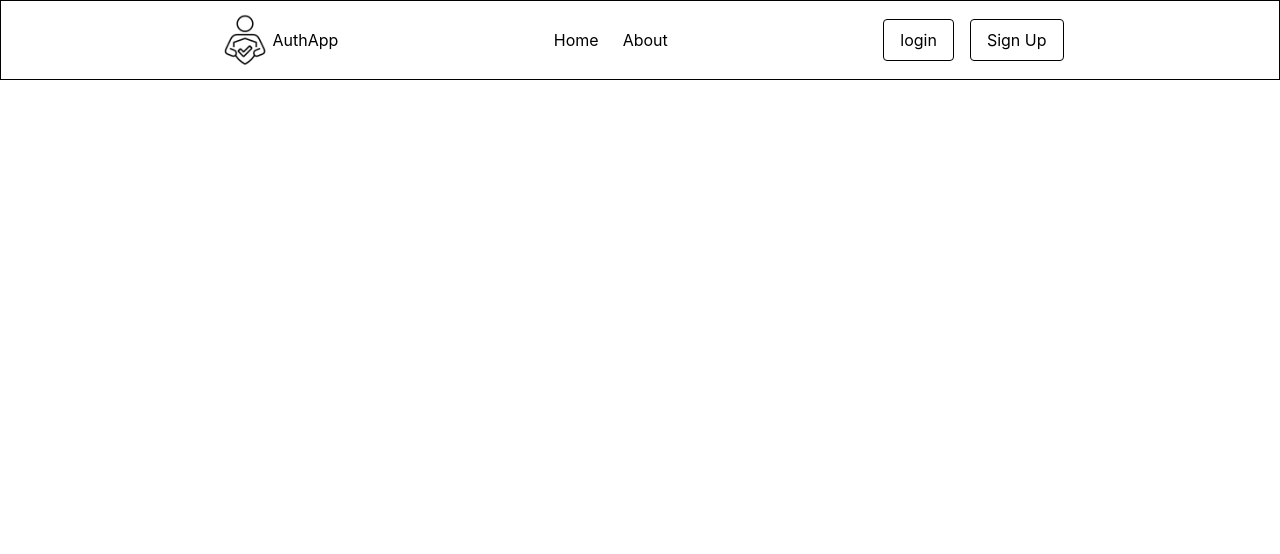
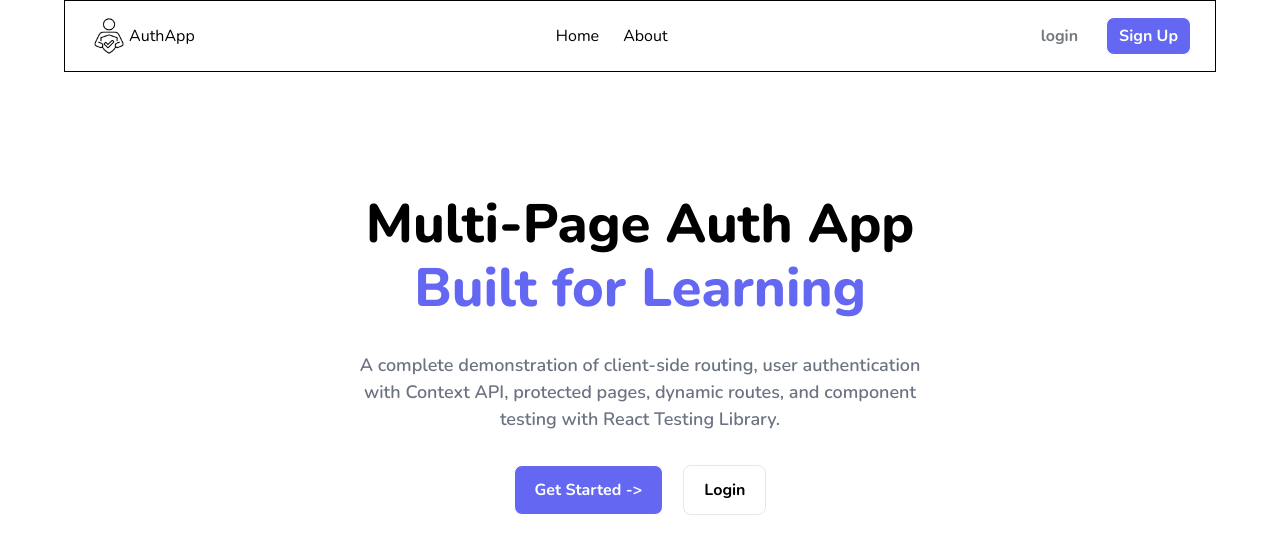
Before and after one commit to preetpalsinghkanda/Multi-Page-Authentication-App-, a React (Vite) app: page / in a window 1280 px wide. Shown: the top 554 px of the page. Built offline with nearby package versions, Linux system fonts and the light colour scheme.

Commit message:
adding hero section

```diff
--- a/index.html
+++ b/index.html
@@ -3,6 +3,9 @@
   <head>
     <meta charset="UTF-8" />
     <link rel="icon" type="image/svg+xml" href="/favicon.svg" />
+    <link rel="preconnect" href="https://fonts.googleapis.com">
+    <link rel="preconnect" href="https://fonts.gstatic.com" crossorigin>
+    <link href="https://fonts.googleapis.com/css2?family=Nunito:ital,wght@0,200..1000;1,200..1000&display=swap" rel="stylesheet">
     <meta name="viewport" content="width=device-width, initial-scale=1.0" />
     <title>multi-page-authentication-app</title>
   </head>
--- a/src/App.jsx
+++ b/src/App.jsx
@@ -1,15 +1,17 @@
-import { useState } from 'react'
-import './App.css'
-import NavBar from './Components/NavBar'
+import { useState } from "react";
+import "./App.css";
+import NavBar from "./Components/NavBar";
+import Hero from "./Components/Hero";
 
 function App() {
-
-
   return (
     <>
-     <NavBar/>
+      <div className="max-w-6xl mx-auto">
+        <NavBar />
+        <Hero />
+      </div>
     </>
-  )
+  );
 }
 
-export default App
+export default App;
--- a/src/Components/Hero.jsx
+++ b/src/Components/Hero.jsx
@@ -1,7 +1,19 @@
 import React from "react";
 
-export default function Hero(){
-    return(
-        <div></div>
-    )
+export default function Hero() {
+  return (
+    <div className="flex flex-col items-center py-30">
+      <h1 className="text-[54px] font-[800] text-base/16">Multi-Page Auth App <span className="w-fit mx-auto block  text-[#6467f2]">Built for Learning</span></h1>
+     <p className="max-w-xl mx-auto text-center font-[600] text-[18px] my-8 text-[#6b7280]">
+  A complete demonstration of client-side routing, user authentication with Context API, protected pages, dynamic routes, and component testing with React Testing Library.
+</p>
+
+<div className="flex gap-5"><button className="border rounded-lg px-5 py-3 font-[700] text-white bg-[#6467f2] cursor-pointer ">{`Get Started ->`}</button><button className="rounded-lg px-5 py-3 font-[700] text-black cursor-pointer transition-all  border border-[#e5e7eb] hover:bg-[#edf0ee]">Login</button></div>
+
+<section className="border-t-2">
+
+</section>
+
+    </div>
+  );
 }
--- a/src/Components/NavBar.jsx
+++ b/src/Components/NavBar.jsx
@@ -1,13 +1,12 @@
 import React from "react";
-import logo from '../../public/download.jpg'
+import logo from "../../public/download.jpg";
 
-
-export default function NavBar(){
-    return(
-        <div className="w-full border h-20 flex items-center justify-evenly">
-
-
-            <div className="flex items-center"><img className="h-14" src={logo} alt="" /> <span>AuthApp</span></div>
+export default function NavBar() {
+  return (
+  <div className="w-full border h-18 flex items-center justify-between px-6">
+      <div className="flex items-center">
+        <img className="h-10" src={logo} alt="" /> <span>AuthApp</span>
+      </div>
 
       <div className="flex gap-6">
         <button className="">Home</button>
@@ -15,9 +14,14 @@ export default function NavBar(){
       </div>
 
       <div className="flex gap-4">
-            <button className="border rounded px-4 py-2">login</button>
-            <button className="border rounded px-4 py-2">Sign Up</button>
+        <button className=" rounded-lg px-3 py-1.5 font-[700] text-[#747980] cursor-pointer transition-all   hover:bg-[#edf0ee] hover:text-black">
+          login
+        </button>
+        <button className="border rounded-lg px-3 py-1.5 font-[700] text-white bg-[#6467f2] cursor-pointer ">
+          Sign Up
+        </button>
+
       </div>
     </div>
-    )
+  );
 }
--- a/src/index.css
+++ b/src/index.css
@@ -1 +1,8 @@
 @import "tailwindcss";
+
+body{
+
+
+     font-family: "Nunito", sans-serif;
+
+}
```
Lines whose indentation alone changed are shown as unchanged.
